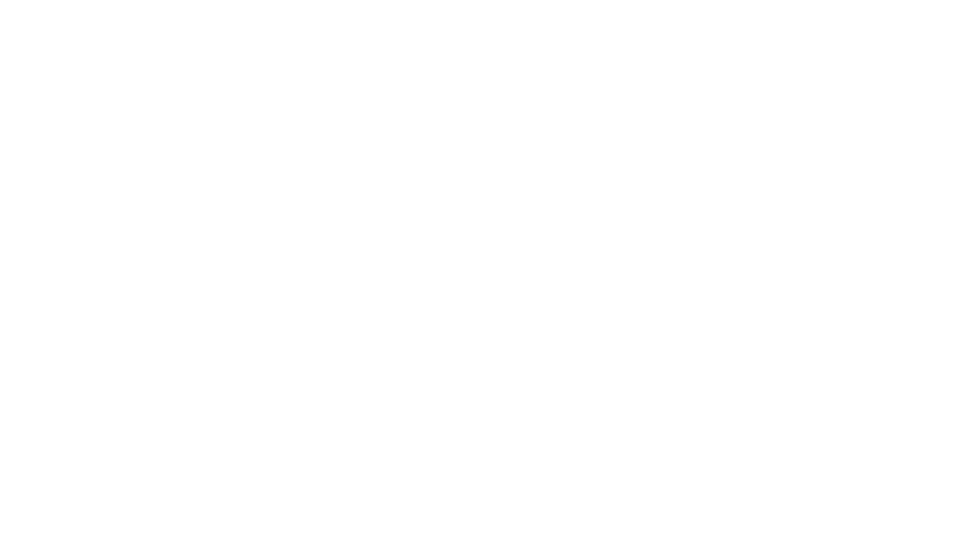
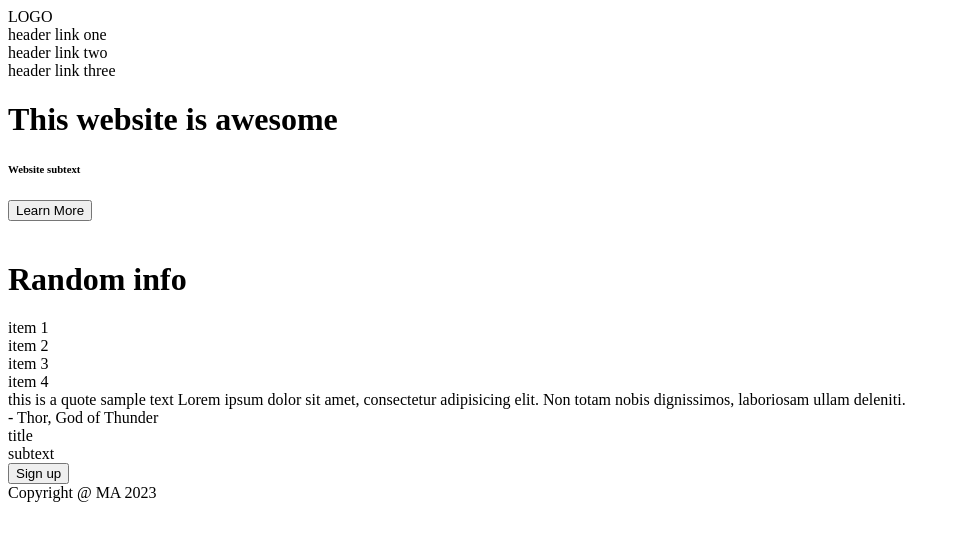
Before and after one commit to NewRedRoses/Odin-Landing-Page, a plain HTML site: page index.html in a window 1280 px wide. Shown: the whole page, without its empty margins (0-956 px from the left). Drawn offline with Linux system fonts and the light colour scheme.

Commit message:
Add boilerplate for HTML with data

```diff
--- a/index.html
+++ b/index.html
@@ -5,6 +5,58 @@
     <style rel="stylesheet" href="styles.css"></style>
   </head>
   <body>
+    <div class="header">
+      <div class="logo">LOGO</div>
+      <div><a>header link one</a></div>
+      <div><a>header link two</a></div>
+      <div><a>header link three</a></div>
+    </div>
 
+    <div class="section-one">
+      <div class="section-one-left">
+        <h1>This website is awesome</h1>
+        <h6>Website subtext</h6>
+        <button>Learn More</button>
+      </div>
+
+      <div class="section-one-right">
+        <img src="" />
+      </div>
+    </div>
+
+    <div class="section-two">
+      <div class="top">
+        <h1>Random info</h1>
+      </div>
+      <div class="squares">
+        <div class="square">item 1</div>
+        <div class="square">item 2</div>
+        <div class="square">item 3</div>
+        <div class="square">item 4</div>
+      </div>
+    </div>
+
+    <div class="section-three">
+      <div class="quote">
+        this is a quote sample text Lorem ipsum dolor sit amet, consectetur
+        adipisicing elit. Non totam nobis dignissimos, laboriosam ullam
+        deleniti.
+      </div>
+      <div class="quote-author">- Thor, God of Thunder</div>
+    </div>
+
+    <div class="section-four">
+      <div class="call2action">
+        <div class="left">
+          <div>title</div>
+          <div>subtext</div>
+        </div>
+        <div class="right">
+          <div><button>Sign up</button></div>
+        </div>
+      </div>
+    </div>
+
+    <div class="footer">Copyright @ MA 2023</div>
   </body>
 </html>
```
